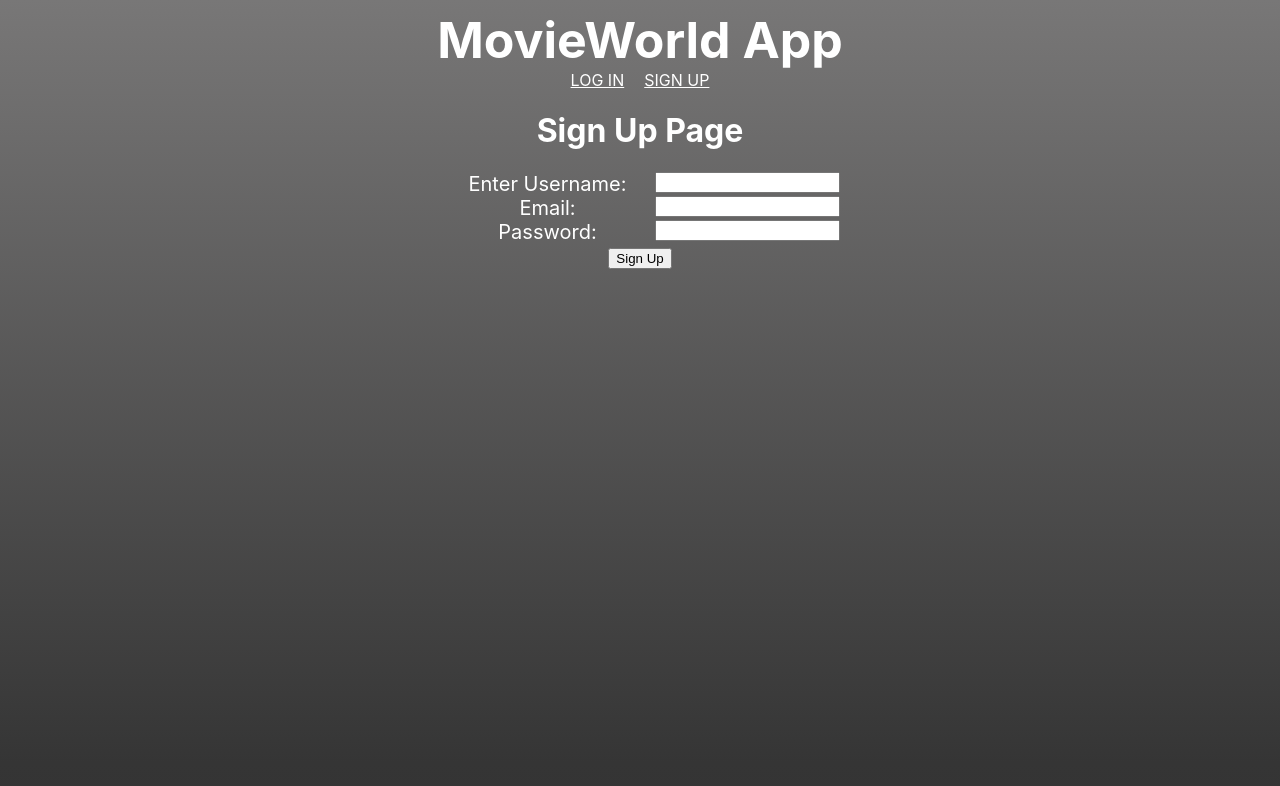
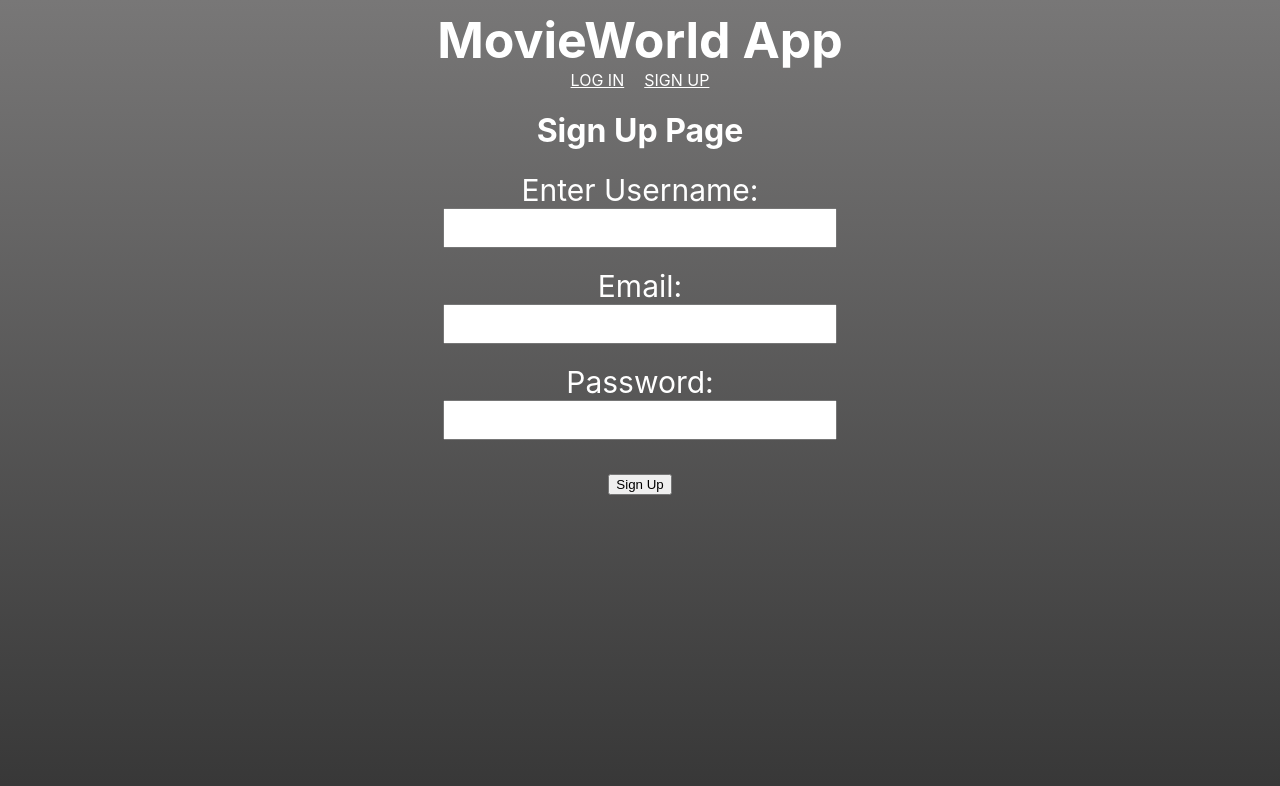
Before and after one commit to abdoulguira/ttp-app-final-front, a React (Create React App) app: page /signup in a window 1280 px wide. Shown: the top 786 px of the page. Built offline with nearby package versions, Linux system fonts and the light colour scheme; no server answers.

Commit message:
fix more styling and prompts

```diff
--- a/src/App.js
+++ b/src/App.js
@@ -3,6 +3,7 @@ import { BrowserRouter as Router, Route, Routes } from 'react-router-dom';
 import HomePage from './components/HomePage';
 import MovieDetailPage from './components/MovieDetailPage'
 import NavBarBefore from './components/navbar/NavBarBefore';
+import NavBarAfter from './components/navbar/NavBarAfter';
 import LogIn from './components/LogIn';
 import SignUp from './components/SignUp';
 import Footer from "./components/Footer"
@@ -34,6 +35,7 @@ function App() {
           <div className="App">
             {/* search bar, log in, filter, goes here */}
             <NavBarBefore />
+            {/* <NavBarAfter /> will be used when the user enters login*/}
             <Routes>
               <Route exact path="/" element={<HomePageElm/>}/>
               <Route exact path="/movie/:id" element={<MovieDetailPageElm/>}/>
--- a/src/index.css
+++ b/src/index.css
@@ -29,7 +29,8 @@ code {
 }
 
 .input {
-  float: right;
+  font-size: 30px;
+  margin-bottom: 20px;
 }
 
 .login-page {
@@ -37,7 +38,7 @@ code {
 }
 
 .form {
-  font-size: 20px;
+  font-size: 30px;
   margin: auto;
   width: 400px;
 }
```
